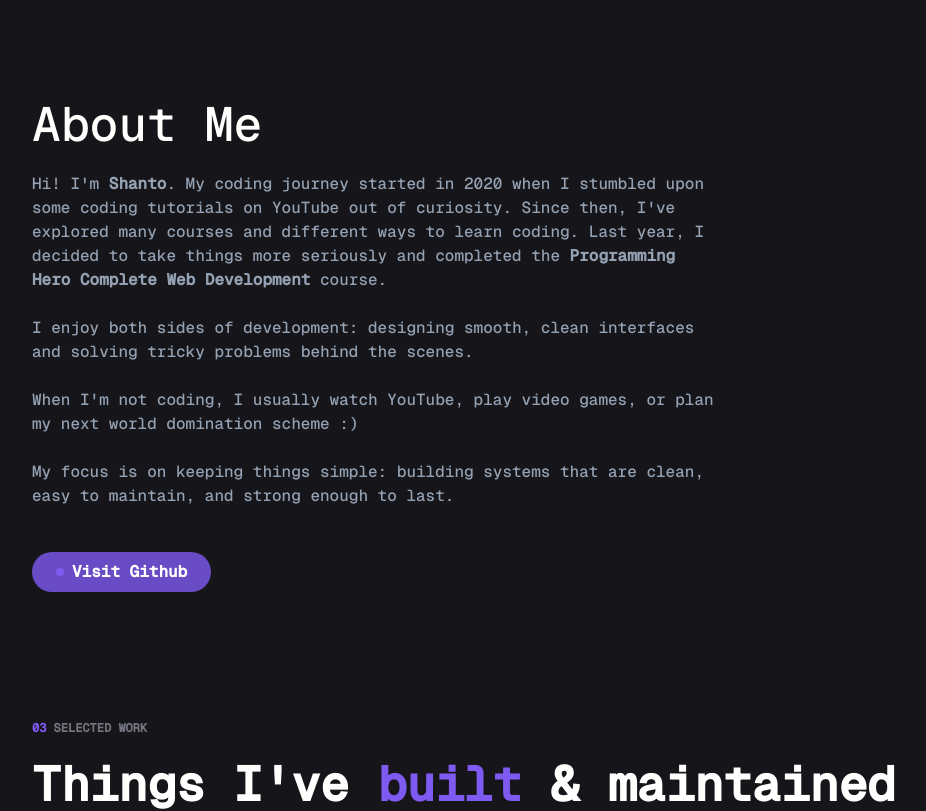
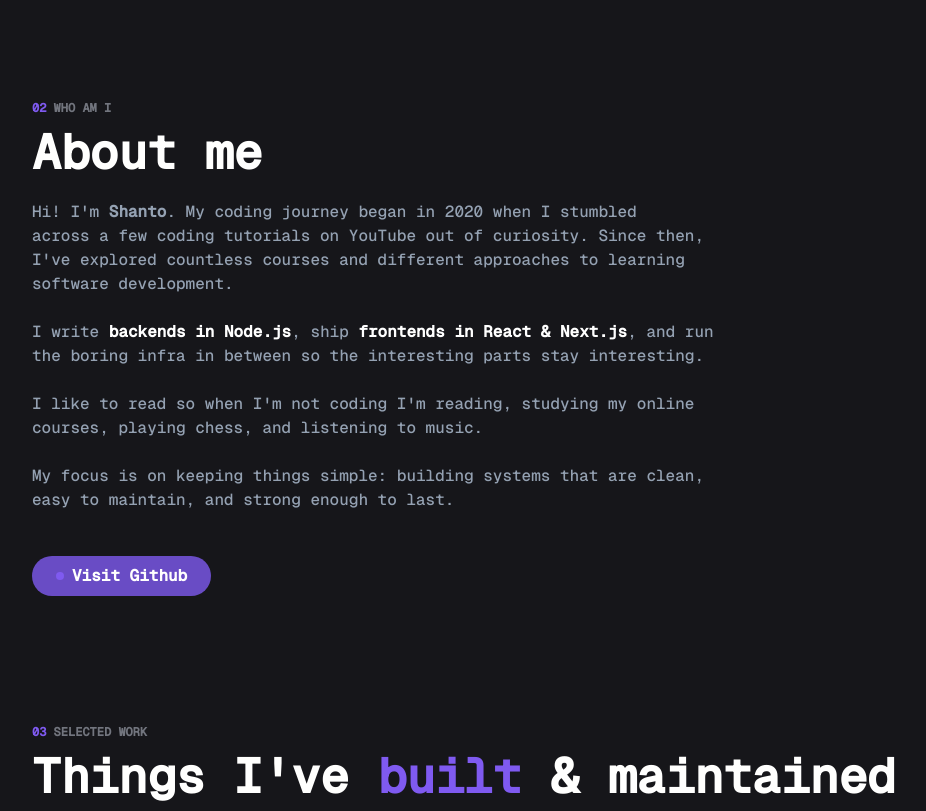
Before and after one commit to shantoopaul/shantoopaul-portfolio, a Next.js app: page / in a window 1280 px wide. Shown: the part 700-1511 px from the top of the page, without its empty margins (56-982 px from the left). Built offline with nearby package versions, Linux system fonts and the light colour scheme.

Commit message:
update about me

```diff
--- a/components/home/About.tsx
+++ b/components/home/About.tsx
@@ -4,19 +4,25 @@ import { InteractiveHoverButton } from "../ui/interactive-hover-button";
 export default function About() {
   return (
     <div className="pb-16">
-      <h2 className="text-4xl md:text-5xl mb-6">
-        About Me
-      </h2>
+      <hgroup className="flex flex-col gap-3 mb-6">
+        <h2 className="text-secondary text-xs font-bold">
+          <span className="text-primary">02 </span>
+          WHO AM I
+        </h2>
+        <p className="heading-size font-bold leading-none">
+          About me
+        </p>
+      </hgroup>
 
       <div className="space-y-6 max-w-[72ch] text-sub text-pretty">
         <p>
-          Hi! I&apos;m <strong>Shanto</strong>. My coding journey started in 2020 when I stumbled upon some coding tutorials on YouTube out of curiosity. Since then, I&apos;ve explored many courses and different ways to learn coding. Last year, I decided to take things more seriously and completed the <strong>Programming Hero Complete Web Development</strong> course.
+          Hi! I'm <strong>Shanto</strong>. My coding journey began in 2020 when I stumbled across a few coding tutorials on YouTube out of curiosity. Since then, I've explored countless courses and different approaches to learning software development.
         </p>
         <p>
-          I enjoy both sides of development: designing smooth, clean interfaces and solving tricky problems behind the scenes.
+          I write <span className="font-bold text-white">backends in Node.js</span>, ship <span className="font-bold text-white">frontends in React & Next.js</span>, and run the boring infra in between so the interesting parts stay interesting.
         </p>
         <p>
-          When I&apos;m not coding, I usually watch YouTube, play video games, or plan my next world domination scheme :)
+          I like to read so when I'm not coding I'm reading, studying my online courses, playing chess, and listening to music.
         </p>
         <p>
           My focus is on keeping things simple: building systems that are clean, easy to maintain, and strong enough to last.
--- a/components/home/Portfolio.tsx
+++ b/components/home/Portfolio.tsx
@@ -3,12 +3,12 @@ import PortfolioCard from "@/components/shared/PortfolioCard";
 const Portfolio: React.FC = () => {
   return (
     <div className="py-16">
-      <hgroup className="flex flex-col gap-3 mb-12">
+      <hgroup className="flex flex-col gap-3 mb-10">
         <h2 className="text-secondary text-xs font-bold">
           <span className="text-primary">03 </span>
           SELECTED WORK
         </h2>
-        <p className="heading-size font-bold">
+        <p className="heading-size font-bold leading-none">
           Things I've <span className="text-primary">built</span> & maintained
         </p>
       </hgroup>
```
